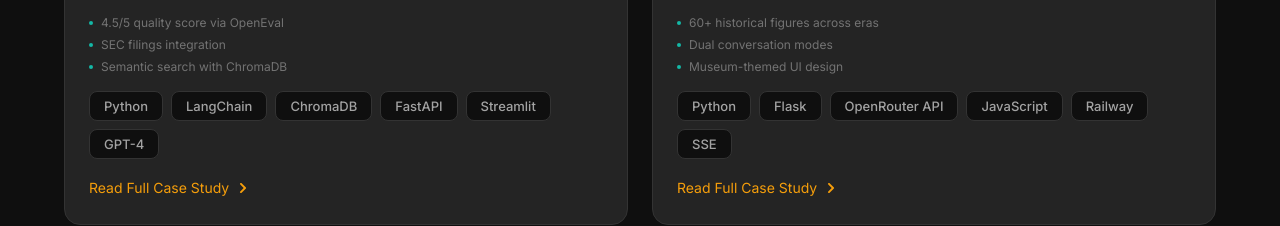
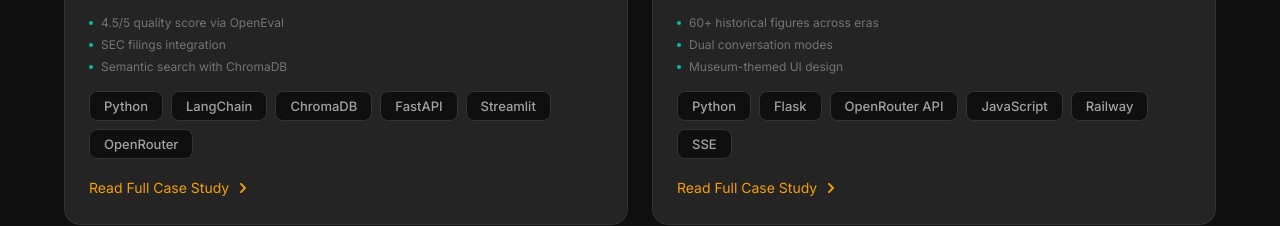
Before and after one commit to ARJUNVARMA2000/Portfolio-Website, a Next.js app: page / in a window 1280 px wide. Shown: the part 4200-4426 px from the top of the page. Built offline with nearby package versions, Linux system fonts and the light colour scheme.

Commit message:
Replace GPT-4 with OpenRouter in Financial RAG Chatbot tech stack

```diff
--- a/components/Projects.tsx
+++ b/components/Projects.tsx
@@ -192,7 +192,7 @@ const projects = [
     subtitle: "LLM & Information Retrieval",
     description:
       "Built an LLM-powered RAG chatbot that answers questions about company financials from SEC filings. Implemented Streamlit UI + FastAPI backend with ChromaDB semantic retrieval.",
-    tech: ["Python", "LangChain", "ChromaDB", "FastAPI", "Streamlit", "GPT-4"],
+    tech: ["Python", "LangChain", "ChromaDB", "FastAPI", "Streamlit", "OpenRouter"],
     icon: FaRobot,
     color: "accent-secondary",
     highlights: [
```
Also changed, not shown: 2 other files (tests, documents, lock files or other folders).
